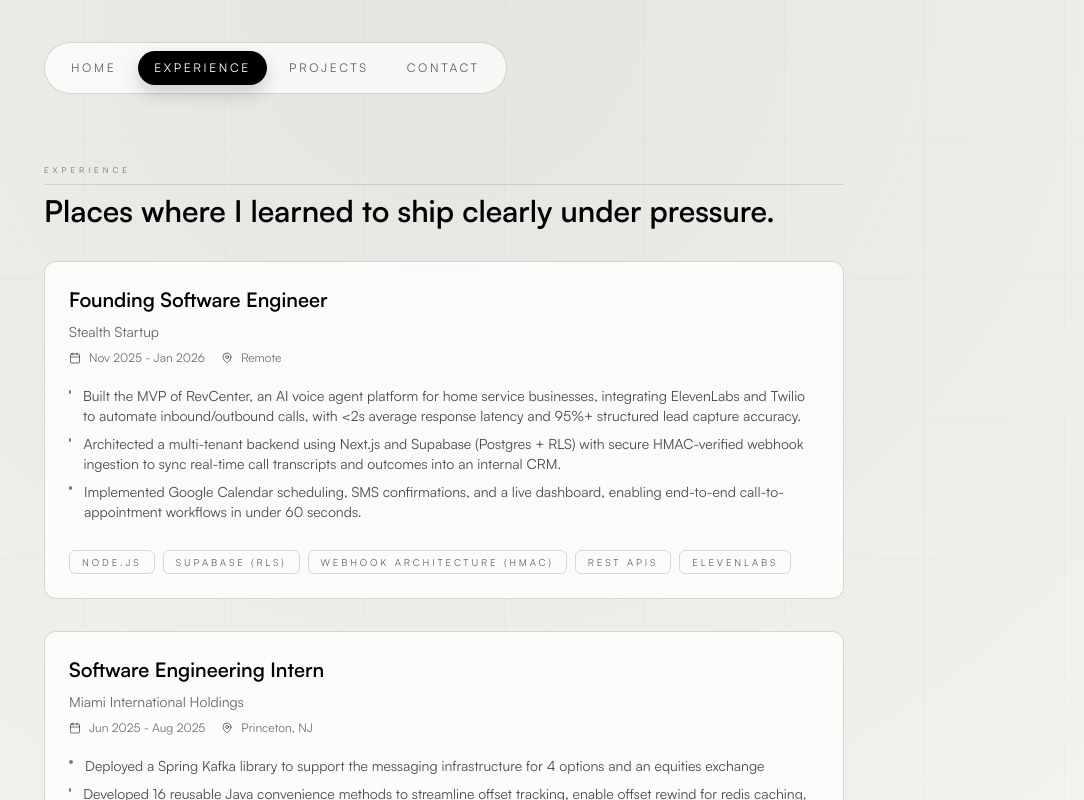
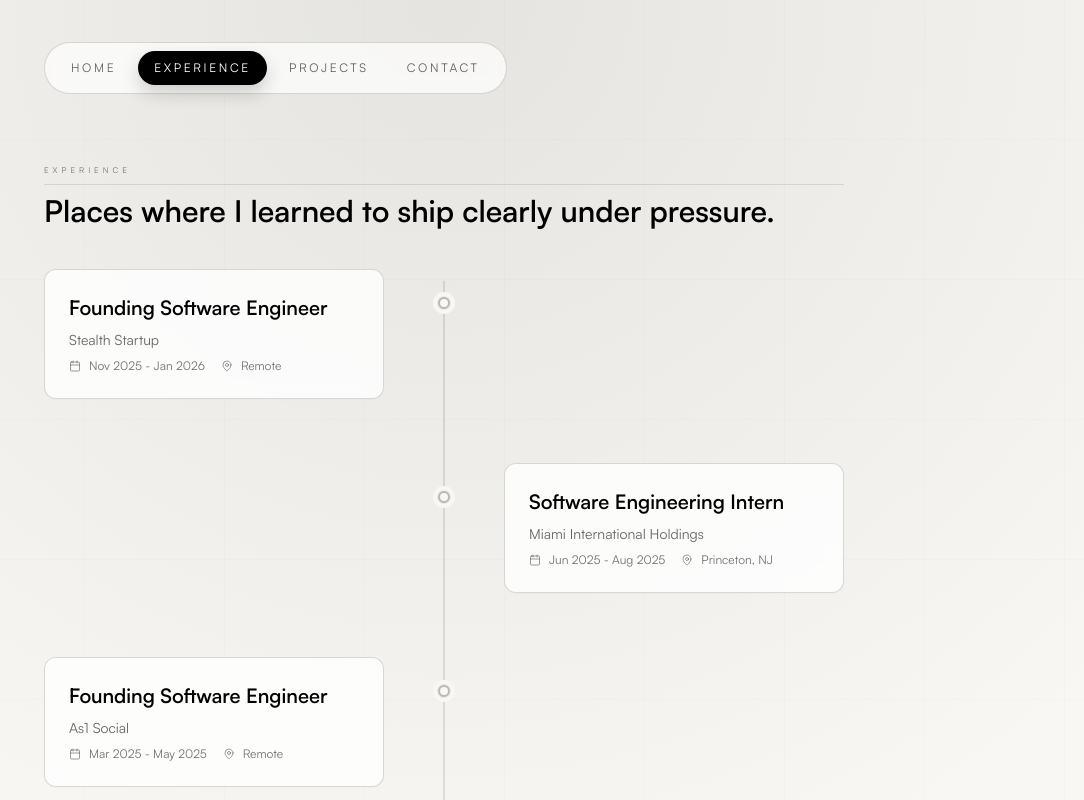
Before and after one commit to vihaann06/personal-portfolio, a React (Create React App) app: page / in a window 1280 px wide. Both pictures are taken after a click on the button "EXPERIENCE". Shown: the top 800 px of the page, without its empty margins (196-1280 px from the left). Built offline with nearby package versions, Linux system fonts and the light colour scheme.

Commit message:
changed experiences layout

```diff
--- a/src/components/Experience.tsx
+++ b/src/components/Experience.tsx
@@ -1,89 +1,297 @@
-import React from 'react';
+import React, { useCallback, useEffect, useRef, useState } from 'react';
 import { ArrowUpRight, Calendar, MapPin } from 'lucide-react';
-import { motion } from 'framer-motion';
+import { motion, useReducedMotion } from 'framer-motion';
+
+const easeOut = [0.16, 1, 0.3, 1] as const;
+
+type ExperienceEntry = {
+  title: string;
+  company: string;
+  location: string;
+  period: string;
+  description: string[];
+  technologies: string[];
+};
+
+function timelineItemMotionProps(
+  reduced: boolean,
+  stagger: number,
+  viewport: { once: boolean; margin: string; amount?: number },
+) {
+  if (reduced) {
+    return { initial: false as const, viewport };
+  }
+  return {
+    initial: { opacity: 0, y: 20 },
+    whileInView: { opacity: 1, y: 0 },
+    viewport,
+    transition: { duration: 0.55, ease: easeOut, delay: stagger },
+  };
+}
+
+function usePrefersHover() {
+  const [hoverCapable, setHoverCapable] = useState(true);
+
+  useEffect(() => {
+    const mq = window.matchMedia('(hover: hover)');
+    const update = () => setHoverCapable(mq.matches);
+    update();
+    mq.addEventListener('change', update);
+    return () => mq.removeEventListener('change', update);
+  }, []);
+
+  return hoverCapable;
+}
+
+function ExperienceCardBody({
+  exp,
+  expanded,
+  reducedMotion,
+}: {
+  exp: ExperienceEntry;
+  expanded: boolean;
+  reducedMotion: boolean;
+}) {
+  return (
+    <div className="relative">
+      <div className="space-y-2">
+        <h3 className="text-xl font-semibold text-black">{exp.title}</h3>
+        <p className="text-sm text-black/60">{exp.company}</p>
+        <div className="flex flex-wrap items-center gap-x-4 gap-y-1 text-xs text-black/55">
+          <div className="flex items-center gap-2">
+            <Calendar size={12} className="shrink-0 opacity-70" aria-hidden />
+            <span>{exp.period}</span>
+          </div>
+          <div className="flex items-center gap-2">
+            <MapPin size={12} className="shrink-0 opacity-70" aria-hidden />
+            <span>{exp.location}</span>
+          </div>
+        </div>
+      </div>
+
+      <div
+        className={`grid ${expanded ? 'grid-rows-[1fr]' : 'grid-rows-[0fr]'} ${reducedMotion ? '' : 'transition-[grid-template-rows] duration-500 ease-[cubic-bezier(0.16,1,0.3,1)]'}`}
+        aria-hidden={!expanded}
+      >
+        <div className="min-h-0 overflow-hidden">
+          <div
+            className={`space-y-5 border-t border-black/10 pt-5 mt-5 ${reducedMotion ? '' : `transition-opacity duration-300 ease-out ${expanded ? 'opacity-100 delay-100' : 'opacity-0'}`}`}
+          >
+            <ul className="space-y-2 text-sm text-black/70">
+              {exp.description.map((item, i) => (
+                <li key={i} className="flex gap-3">
+                  <span className="mt-1.5 h-1 w-1 shrink-0 rounded-full bg-black/45" />
+                  <span>{item}</span>
+                </li>
+              ))}
+            </ul>
+
+            <div className="flex flex-wrap gap-2">
+              {exp.technologies.map((tech, i) => (
+                <span
+                  key={tech + i}
+                  className="px-3 py-1 text-[0.6rem] uppercase tracking-[0.3em] border border-black/15 rounded-md text-black/60 transition-colors duration-200 ease-out hover:border-black/25"
+                >
+                  {tech}
+                </span>
+              ))}
+            </div>
+          </div>
+        </div>
+      </div>
+    </div>
+  );
+}
+
+function articleShellClassName(extra?: string) {
+  return [
+    'relative overflow-hidden rounded-xl border border-black/15 bg-white/80 backdrop-blur px-5 py-5 sm:px-6 sm:py-6 shadow-sm shadow-black/[0.02]',
+    'transition-[box-shadow,border-color] duration-300 ease-out hover:border-black/25 hover:shadow-md hover:shadow-black/[0.04]',
+    'outline-none focus-visible:ring-2 focus-visible:ring-black/20 focus-visible:ring-offset-2 focus-visible:ring-offset-[#f8f7f3]',
+    'group/card',
+    extra ?? '',
+  ]
+    .filter(Boolean)
+    .join(' ');
+}
+
+function ExperienceTimelineRow({
+  exp,
+  index,
+  reducedMotion,
+  hoverCapable,
+}: {
+  exp: ExperienceEntry;
+  index: number;
+  reducedMotion: boolean;
+  hoverCapable: boolean;
+}) {
+  const articleRef = useRef<HTMLElement>(null);
+  const [hovered, setHovered] = useState(false);
+  const [focused, setFocused] = useState(false);
+  const [touchOpen, setTouchOpen] = useState(false);
+
+  const expanded = hoverCapable ? hovered || focused : touchOpen;
+
+  const onBlur = useCallback((e: React.FocusEvent<HTMLElement>) => {
+    const next = e.relatedTarget as Node | null;
+    if (next && e.currentTarget.contains(next)) return;
+    setFocused(false);
+  }, []);
+
+  useEffect(() => {
+    if (hoverCapable || !touchOpen) return;
+
+    const onDocPointer = (ev: PointerEvent) => {
+      const el = articleRef.current;
+      if (el && !el.contains(ev.target as Node)) setTouchOpen(false);
+    };
+
+    document.addEventListener('pointerdown', onDocPointer, true);
+    return () => document.removeEventListener('pointerdown', onDocPointer, true);
+  }, [hoverCapable, touchOpen]);
+
+  const isLeft = index % 2 === 0;
+  const stagger = reducedMotion ? 0 : Math.min(index * 0.06, 0.24);
+
+  return (
+    <li className="relative grid grid-cols-[auto_1fr] gap-x-4 items-start pb-12 md:grid-cols-[1fr_auto_1fr] md:gap-x-10 md:pb-16 last:pb-8 md:last:pb-8">
+      {/* Dot centered on the global timeline rail (see parent wrapper) */}
+      <div className="relative z-[2] col-start-1 row-start-1 flex w-5 shrink-0 justify-center md:col-start-2 md:w-10">
+        <span
+          className="relative z-[3] mt-1.5 size-2.5 shrink-0 rounded-full border-2 border-black/25 bg-[#f8f7f3] shadow-[0_0_0_3px_#f8f7f3] ring-1 ring-black/[0.06] md:mt-7 md:size-3 md:shadow-[0_0_0_5px_#f8f7f3]"
+          aria-hidden
+        />
+      </div>
+
+      <motion.article
+        ref={articleRef}
+        tabIndex={0}
+        role="article"
+        aria-label={`${exp.title} at ${exp.company}`}
+        aria-expanded={expanded}
+        onMouseEnter={() => hoverCapable && setHovered(true)}
+        onMouseLeave={() => hoverCapable && setHovered(false)}
+        onFocus={() => setFocused(true)}
+        onBlur={onBlur}
+        onClick={() => {
+          if (!hoverCapable) setTouchOpen((v) => !v);
+        }}
+        onKeyDown={(e) => {
+          if (e.key === 'Escape' && expanded) {
+            e.stopPropagation();
+            setHovered(false);
+            setFocused(false);
+            setTouchOpen(false);
+            articleRef.current?.blur();
+          }
+        }}
+        {...timelineItemMotionProps(reducedMotion, stagger, {
+          once: true,
+          margin: '-12% 0px -8% 0px',
+          amount: 0.2,
+        })}
+        className={articleShellClassName(
+          [
+            'col-start-2 row-start-1 min-w-0 w-full max-w-lg cursor-default',
+            isLeft
+              ? 'md:col-start-1 md:justify-self-end md:origin-right'
+              : 'md:col-start-3 md:justify-self-start md:origin-left',
+          ].join(' '),
+        )}
+      >
+        <div className="pointer-events-none absolute inset-0 opacity-0 transition-opacity duration-500 ease-out group-hover/card:opacity-100 bg-[radial-gradient(circle_at_top,_rgba(0,0,0,0.04),_transparent_65%)]" />
+        <ExperienceCardBody exp={exp} expanded={expanded} reducedMotion={reducedMotion} />
+      </motion.article>
+    </li>
+  );
+}
 
 const Experience: React.FC = () => {
-  const experiences = [
+  const reducedMotion = useReducedMotion() === true;
+  const hoverCapable = usePrefersHover();
+
+  const experiences: ExperienceEntry[] = [
     {
-      title: "Founding Software Engineer",
-      company: "Stealth Startup",
-      location: "Remote",
-      period: "Nov 2025 - Jan 2026",
+      title: 'Founding Software Engineer',
+      company: 'Stealth Startup',
+      location: 'Remote',
+      period: 'Nov 2025 - Jan 2026',
       description: [
-        "Built the MVP of RevCenter, an AI voice agent platform for home service businesses, integrating ElevenLabs and Twilio to automate inbound/outbound calls, with <2s average response latency and 95%+ structured lead capture accuracy.",
-        "Architected a multi-tenant backend using Next.js and Supabase (Postgres + RLS) with secure HMAC-verified webhook ingestion to sync real-time call transcripts and outcomes into an internal CRM.",
-        "Implemented Google Calendar scheduling, SMS confirmations, and a live dashboard, enabling end-to-end call-to-appointment workflows in under 60 seconds."
+        'Built the MVP of RevCenter, an AI voice agent platform for home service businesses, integrating ElevenLabs and Twilio to automate inbound/outbound calls, with <2s average response latency and 95%+ structured lead capture accuracy.',
+        'Architected a multi-tenant backend using Next.js and Supabase (Postgres + RLS) with secure HMAC-verified webhook ingestion to sync real-time call transcripts and outcomes into an internal CRM.',
+        'Implemented Google Calendar scheduling, SMS confirmations, and a live dashboard, enabling end-to-end call-to-appointment workflows in under 60 seconds.',
       ],
-      technologies: ["Node.js", "Supabase (RLS)", "Webhook Architecture (HMAC)", "REST APIs", "ElevenLabs"],
+      technologies: ['Node.js', 'Supabase (RLS)', 'Webhook Architecture (HMAC)', 'REST APIs', 'ElevenLabs'],
     },
     {
-      title: "Software Engineering Intern",
-      company: "Miami International Holdings",
-      location: "Princeton, NJ",
-      period: "Jun 2025 - Aug 2025",
+      title: 'Software Engineering Intern',
+      company: 'Miami International Holdings',
+      location: 'Princeton, NJ',
+      period: 'Jun 2025 - Aug 2025',
       description: [
-        "Deployed a Spring Kafka library to support the messaging infrastructure for 4 options and an equities exchange",
-        "Developed 16 reusable Java convenience methods to streamline offset tracking, enable offset rewind for redis caching, and prevent data loss by bringing down broker unavailability signal handling from 2 minutes to 1 second",
-        "Integrated kubeLinter into Jenkins CI pipeline to automatically scan Kubernetes configuration files on pull requests and developed custom linting rules tailored to compliance policies, detecting issues in 70% of PRs"
+        'Deployed a Spring Kafka library to support the messaging infrastructure for 4 options and an equities exchange',
+        'Developed 16 reusable Java convenience methods to streamline offset tracking, enable offset rewind for redis caching, and prevent data loss by bringing down broker unavailability signal handling from 2 minutes to 1 second',
+        'Integrated kubeLinter into Jenkins CI pipeline to automatically scan Kubernetes configuration files on pull requests and developed custom linting rules tailored to compliance policies, detecting issues in 70% of PRs',
       ],
-      technologies: ["Java", "Spring Kafka", "Kubernetes", "Jenkins", "Python", "Git"],
+      technologies: ['Java', 'Spring Kafka', 'Kubernetes', 'Jenkins', 'Python', 'Git'],
     },
     {
-      title: "Founding Software Engineer",
-      company: "As1 Social",
-      location: "Remote",
-      period: "Mar 2025 - May 2025",
+      title: 'Founding Software Engineer',
+      company: 'As1 Social',
+      location: 'Remote',
+      period: 'Mar 2025 - May 2025',
       description: [
-        "Contributed to the MVP development of social media app in React Native (frontend) and PostgreSQL (backend)",
-        "Implemented caption parsing and hashtag ranking for video recommendations, boosting user retention by 30% through personalised feeds based on user preferences, keyword relevance, and trend recency",
-        "Optimised caching and memory usage by over 50% via implementing video prefetching and feed pagination"
+        'Contributed to the MVP development of social media app in React Native (frontend) and PostgreSQL (backend)',
+        'Implemented caption parsing and hashtag ranking for video recommendations, boosting user retention by 30% through personalised feeds based on user preferences, keyword relevance, and trend recency',
+        'Optimised caching and memory usage by over 50% via implementing video prefetching and feed pagination',
       ],
-      technologies: ["React Native", "PostgreSQL", "Tailwind CSS", "Git"],
+      technologies: ['React Native', 'PostgreSQL', 'Tailwind CSS', 'Git'],
     },
     {
-      title: "Software Engineering Intern",
-      company: "Avalon Infosys",
-      location: "Delhi, India",
-      period: "Jun 2024 - Aug 2024",
+      title: 'Software Engineering Intern',
+      company: 'Avalon Infosys',
+      location: 'Delhi, India',
+      period: 'Jun 2024 - Aug 2024',
       description: [
-        "Developed OpenEMIS mobile dashboard to help users locate and view details of schools in developing countries",
-        "Integrated OpenStreetMap with Flutter, rendering vector-based school markers and enabling spatial exploration with custom map layers, improving accessibility of education data by 30%",
-        "Focused on performance and offline usability, key for low-connectivity regions, and implemented location-based data rendering with an eye toward user privacy and lightweight geospatial UX"
+        'Developed OpenEMIS mobile dashboard to help users locate and view details of schools in developing countries',
+        'Integrated OpenStreetMap with Flutter, rendering vector-based school markers and enabling spatial exploration with custom map layers, improving accessibility of education data by 30%',
+        'Focused on performance and offline usability, key for low-connectivity regions, and implemented location-based data rendering with an eye toward user privacy and lightweight geospatial UX',
       ],
-      technologies: ["Flutter", "Firebase", "Dart", "Bitbucket"],
+      technologies: ['Flutter', 'Firebase', 'Dart', 'Bitbucket'],
     },
     {
-      title: "Software Development Intern",
-      company: "SMVDU Narayana Hospital",
-      location: "Jammu, India",
-      period: "July 2022 - August 2022",
+      title: 'Software Development Intern',
+      company: 'SMVDU Narayana Hospital',
+      location: 'Jammu, India',
+      period: 'July 2022 - August 2022',
       description: [
-        "Worked under supervision to develop an algorithm to keep track of vacant beds for admission/discharge of patients during the pandemic, reducing emergency response time by 20%",
-        "Maintained a PostgreSQL database of the oxygen availability in the COVID-19 wards and Operation Theatres",
+        'Worked under supervision to develop an algorithm to keep track of vacant beds for admission/discharge of patients during the pandemic, reducing emergency response time by 20%',
+        'Maintained a PostgreSQL database of the oxygen availability in the COVID-19 wards and Operation Theatres',
       ],
-      technologies: ["Python", "SQL", "Git"],
+      technologies: ['Python', 'SQL', 'Git'],
     },
     {
-        title: "Frontend Development Intern",
-        company: "TA Digital",
-        location: "Remote",
-        period: "Dec 2021-Jan 2022",
-        description: [
-          "Interned as a full-stack web developer and facilitated in making the website more user-friendly/easier to navigate",
-          "Conducted 3 user testing rounds and feedback sessions with accessibility checks to promote equitable web design",
-        ],
-        technologies: ["React", "Bootstrap", "Git"],
-      }
+      title: 'Frontend Development Intern',
+      company: 'TA Digital',
+      location: 'Remote',
+      period: 'Dec 2021-Jan 2022',
+      description: [
+        'Interned as a full-stack web developer and facilitated in making the website more user-friendly/easier to navigate',
+        'Conducted 3 user testing rounds and feedback sessions with accessibility checks to promote equitable web design',
+      ],
+      technologies: ['React', 'Bootstrap', 'Git'],
+    },
   ];
 
   return (
     <section id="experience" className="min-h-screen pt-10 pb-16">
       <div className="max-w-4xl mx-auto px-4 sm:px-8 lg:px-12">
         <motion.div
-          initial={{ opacity: 0, y: 20 }}
-          animate={{ opacity: 1, y: 0 }}
-          transition={{ duration: 0.5 }}
-          className="mb-8 pt-6"
+          initial={reducedMotion ? false : { opacity: 0, y: 16 }}
+          animate={reducedMotion ? undefined : { opacity: 1, y: 0 }}
+          transition={{ duration: 0.45, ease: easeOut }}
+          className="mb-10 pt-6"
         >
           <div className="flex flex-col gap-2">
             <p className="text-[0.5rem] uppercase tracking-[0.5em] text-black/50">Experience</p>
@@ -94,71 +302,37 @@ const Experience: React.FC = () => {
           </div>
         </motion.div>
 
-        <div className="space-y-8">
-          {experiences.map((exp, index) => (
-            <motion.article
-              key={exp.company + index}
-              initial={{ opacity: 0, y: 30 }}
-              whileInView={{ opacity: 1, y: 0 }}
-              viewport={{ once: false, margin: '-100px' }}
-              transition={{ duration: 0.6, delay: index * 0.05 }}
-              className="relative overflow-hidden rounded-xl border border-black/15 bg-white/80 backdrop-blur px-5 py-6 sm:px-6 group"
-            >
-              <div className="absolute inset-0 opacity-0 group-hover:opacity-100 transition-opacity duration-500 pointer-events-none bg-[radial-gradient(circle_at_top,_rgba(0,0,0,0.04),_transparent_65%)]" />
-              <div className="space-y-5">
-                <div className="flex flex-wrap items-center gap-4 justify-between">
-                  <div className="space-y-2">
-                    <h3 className="text-xl font-semibold text-black">{exp.title}</h3>
-                    <p className="text-sm text-black/60">{exp.company}</p>
-                    <div className="flex flex-wrap items-center gap-4 text-xs text-black/55">
-                      <div className="flex items-center gap-2">
-                        <Calendar size={12} />
-                        <span>{exp.period}</span>
-                      </div>
-                      <div className="flex items-center gap-2">
-                        <MapPin size={12} />
-                        <span>{exp.location}</span>
-                      </div>
-                    </div>
-                  </div>
-                </div>
-
-                <ul className="space-y-2 text-sm text-black/70">
-                  {exp.description.map((item, i) => (
-                    <li key={i} className="flex gap-3">
-                      <span className="mt-1 h-1 w-1 rounded-full bg-black/50" />
-                      <span>{item}</span>
-                    </li>
-                  ))}
-                </ul>
-
-                <div className="flex flex-wrap gap-2 pt-2">
-                  {exp.technologies.map((tech, i) => (
-                    <span
-                      key={tech + i}
-                      className="px-3 py-1 text-[0.6rem] uppercase tracking-[0.3em] border border-black/15 rounded-md text-black/60"
-                    >
-                      {tech}
-                    </span>
-                  ))}
-                </div>
-              </div>
-            </motion.article>
-          ))}
+        <div className="relative">
+          {/* Single continuous rail; dots sit on top (higher z-index) */}
+          <div
+            className="pointer-events-none absolute z-0 left-[10px] top-3 bottom-3 w-px -translate-x-1/2 bg-black/20 md:left-1/2 md:-translate-x-1/2"
+            aria-hidden
+          />
+          <ol className="relative z-[1] list-none m-0 p-0 space-y-0">
+            {experiences.map((exp, index) => (
+              <ExperienceTimelineRow
+                key={`${exp.company}-${index}`}
+                exp={exp}
+                index={index}
+                reducedMotion={reducedMotion}
+                hoverCapable={hoverCapable}
+              />
+            ))}
+          </ol>
         </div>
 
         <motion.div
-          initial={{ opacity: 0, y: 20 }}
-          whileInView={{ opacity: 1, y: 0 }}
-          viewport={{ once: true, margin: '-100px' }}
-          transition={{ duration: 0.5, delay: experiences.length * 0.05 }}
-          className="mt-12 flex justify-center"
+          initial={reducedMotion ? false : { opacity: 0, y: 16 }}
+          whileInView={reducedMotion ? undefined : { opacity: 1, y: 0 }}
+          viewport={{ once: true, margin: '-80px' }}
+          transition={{ duration: 0.5, ease: easeOut }}
+          className="mt-4 flex justify-center md:mt-8"
         >
           <a
             href="/Vihaan_Gupta_Resume (4).pdf"
             target="_blank"
             rel="noopener noreferrer"
-            className="inline-flex items-center gap-2 border border-black/15 rounded-md px-8 py-3 text-xs font-medium tracking-[0.35em] uppercase hover:border-black/40 hover:-translate-y-0.5 transition-all duration-300"
+            className="inline-flex items-center gap-2 border border-black/15 rounded-md px-8 py-3 text-xs font-medium tracking-[0.35em] uppercase transition-all duration-300 ease-out hover:border-black/40 hover:-translate-y-0.5 active:translate-y-0"
           >
             View résumé
             <ArrowUpRight size={16} />
```
Also changed, not shown: 1 other file (tests, documents, lock files or other folders).
